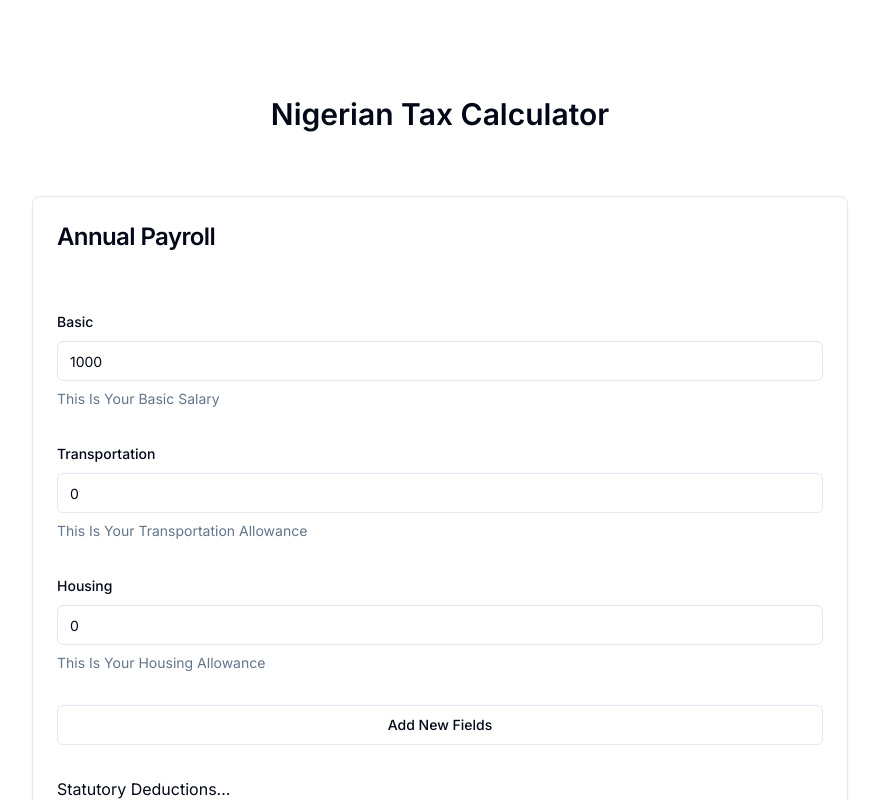
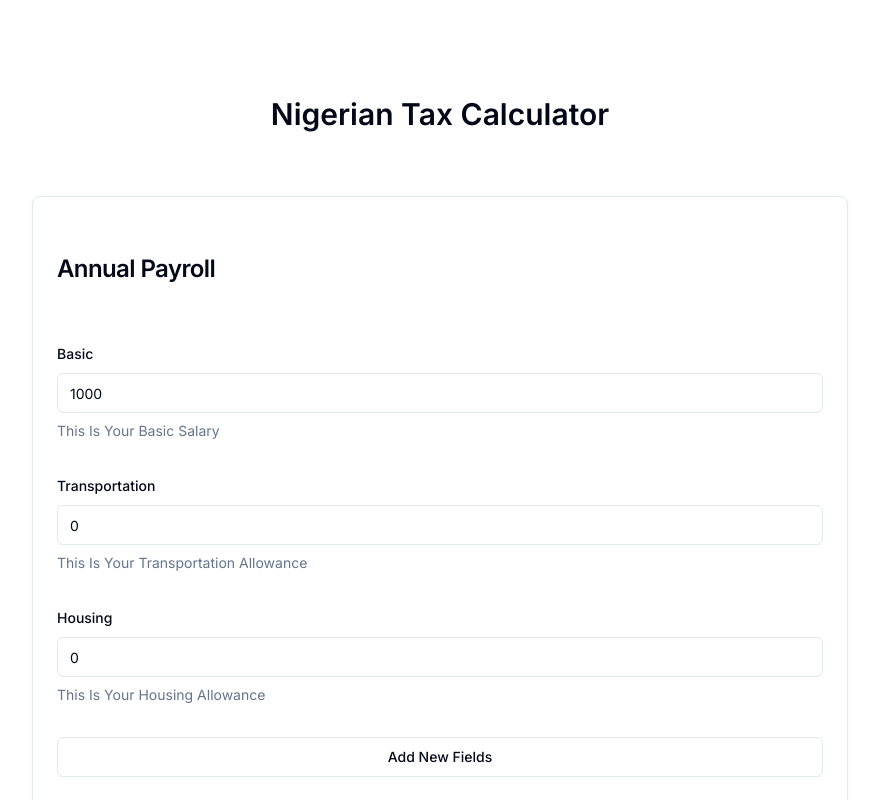
Before and after one commit to Dan6200/Tax-Calculator, a Next.js app: page / in a window 1280 px wide. Shown: the top 800 px of the page, without its empty margins (200-1079 px from the left). Built offline with nearby package versions, Linux system fonts and the light colour scheme.

Commit message:
update layout, added api url

```diff
--- a/components/tax-form.jsx
+++ b/components/tax-form.jsx
@@ -104,15 +104,17 @@ export function TaxForm() {
     if (data["does_voluntary_pension"] && data["voluntary_pension"])
       data = { ...data, voluntary_pension: data.voluntary_pension * 12 };
     setLoading(true);
-    const response = await axios.post("http://127.0.0.1:5000/calculate", data);
+    const response = await axios.post(
+      "https://tax-calculator-62h2.onrender.com/calculate",
+      data
+    );
     setTaxResult(response.data);
     setLoading(false);
     setPage(2);
   }
-  console.log(page);
 
   return (
-    <Card className="flex mx-auto w-3/4 flex-col space-y-8">
+    <Card className="flex mx-auto w-3/4 flex-col space-y-8 min-h-[500px] py-8">
       {page < 2 ? (
         <>
           <CardHeader className="flex flex-row justify-between items-center">
--- a/package.json
+++ b/package.json
@@ -1,5 +1,5 @@
 {
-  "name": "my-app",
+  "name": "tax-calculator",
   "version": "0.1.0",
   "private": true,
   "scripts": {
```
